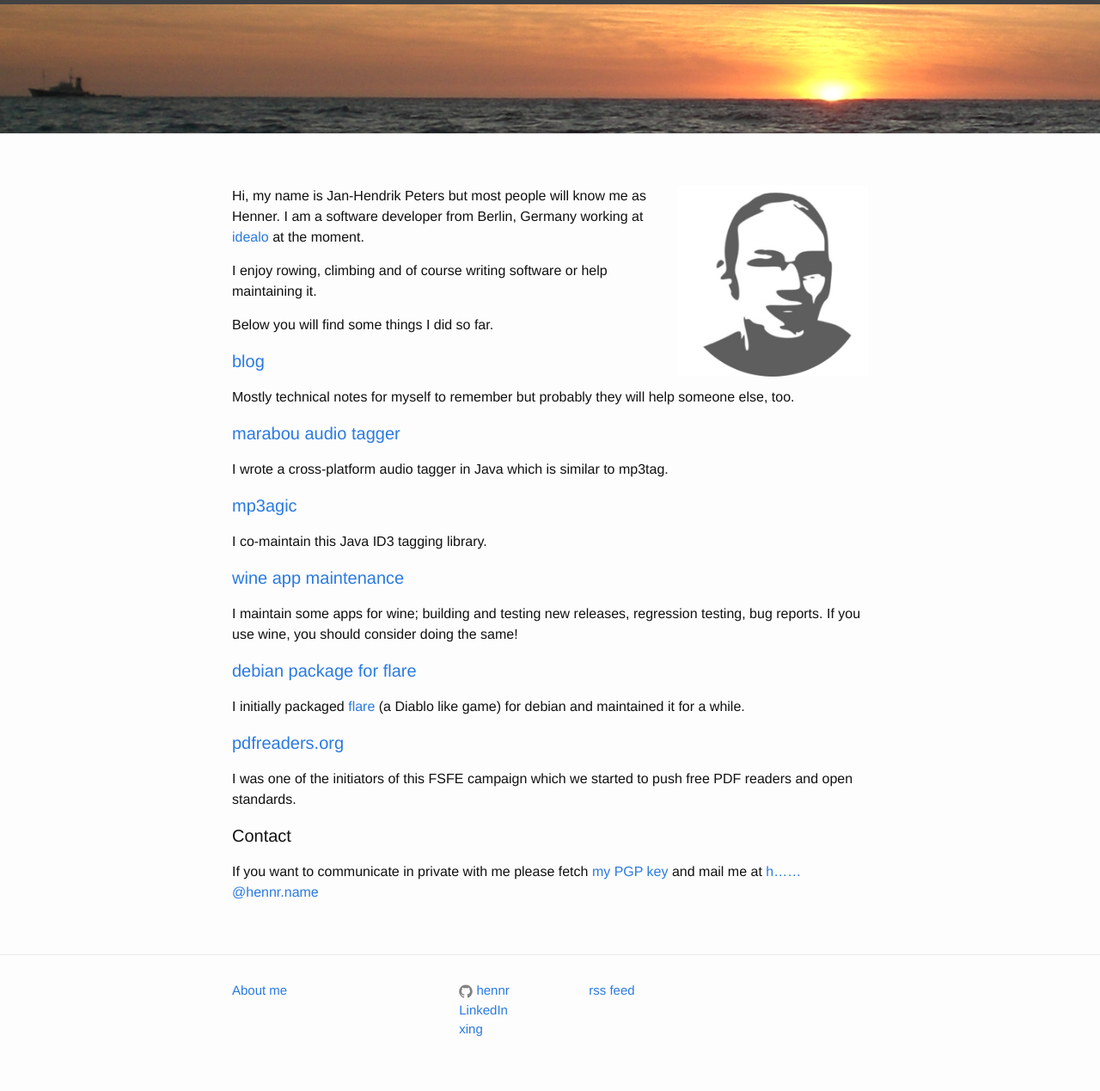
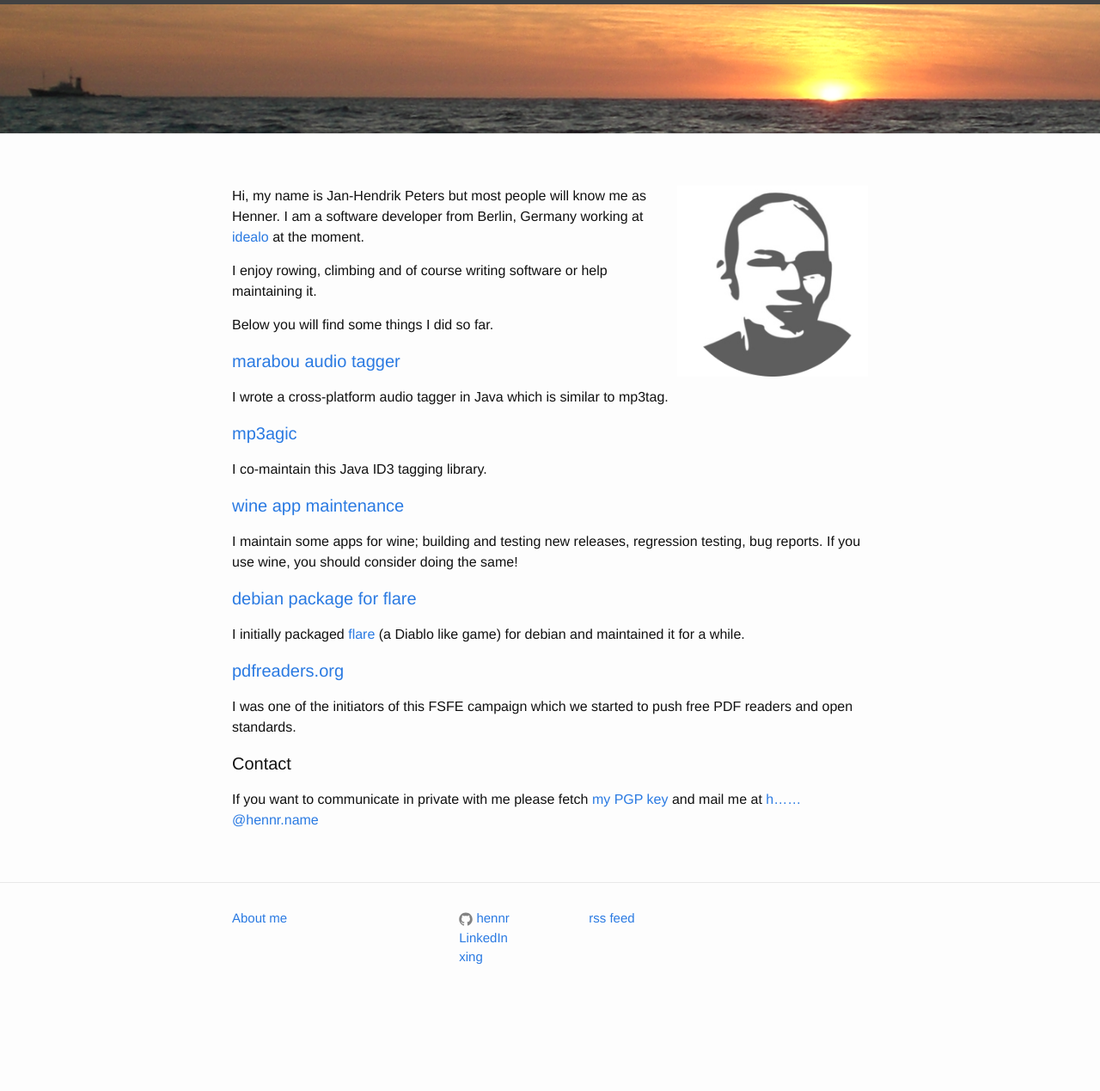
Before and after one commit to hennr/hennr.github.io, a Jekyll site: the page built from index.md, in a window 1280 px wide. Shown: the whole page at 86% size. Built offline with Jekyll 4.4.1, drawn with Linux system fonts in a browser that asks for light colours; after the commit the page ends 1185 px from its top, so only the background shows below that.

Commit message:
Update index.md

```diff
--- a/index.md
+++ b/index.md
@@ -10,9 +10,6 @@
 I enjoy rowing, climbing and of course writing software or help maintaining it.
 
 Below you will find some things I did so far.
-
-#### [blog](/posts)
-Mostly technical notes for myself to remember but probably they will help someone else, too.
 
 #### [marabou audio tagger](https://github.com/hennr/marabou)
 
```
